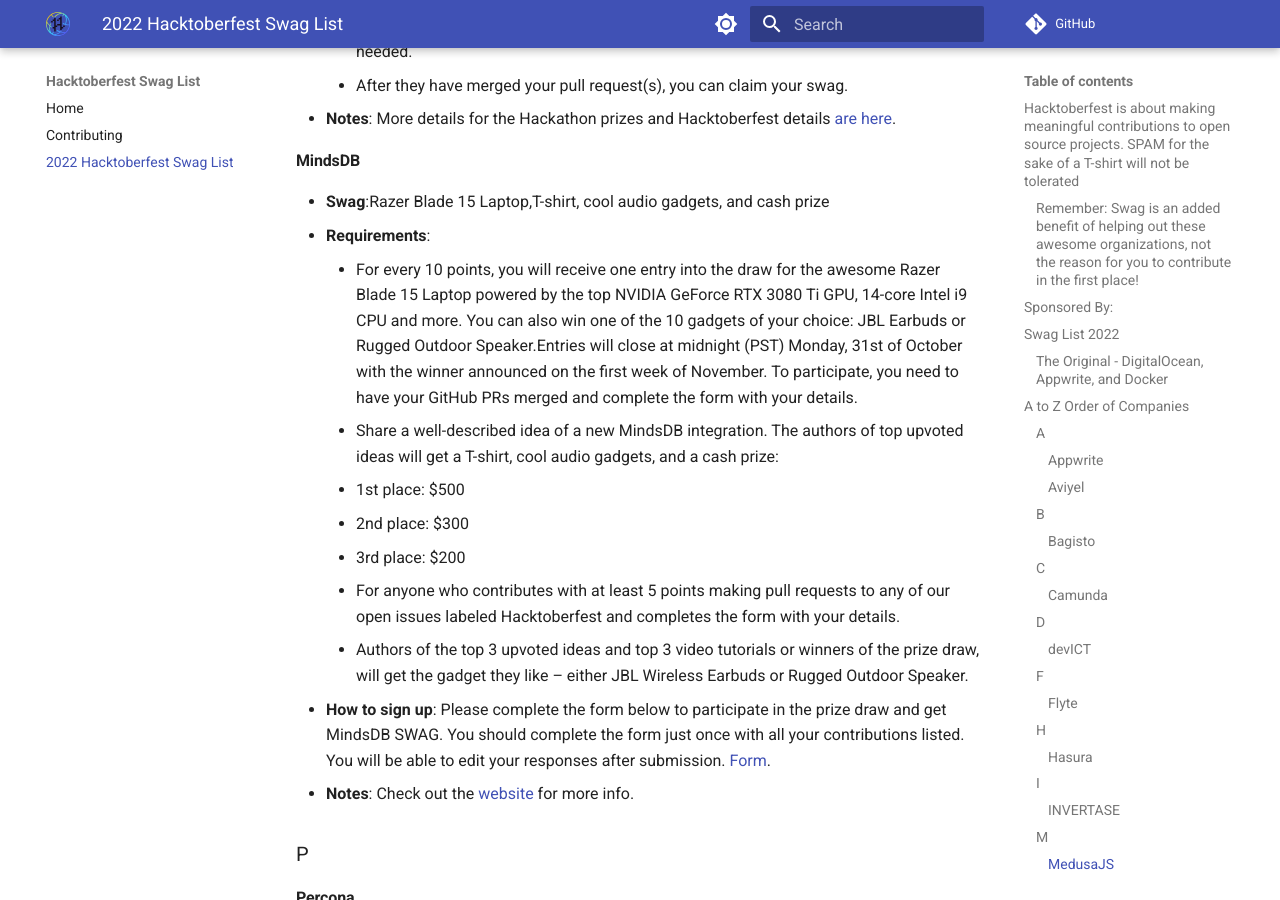
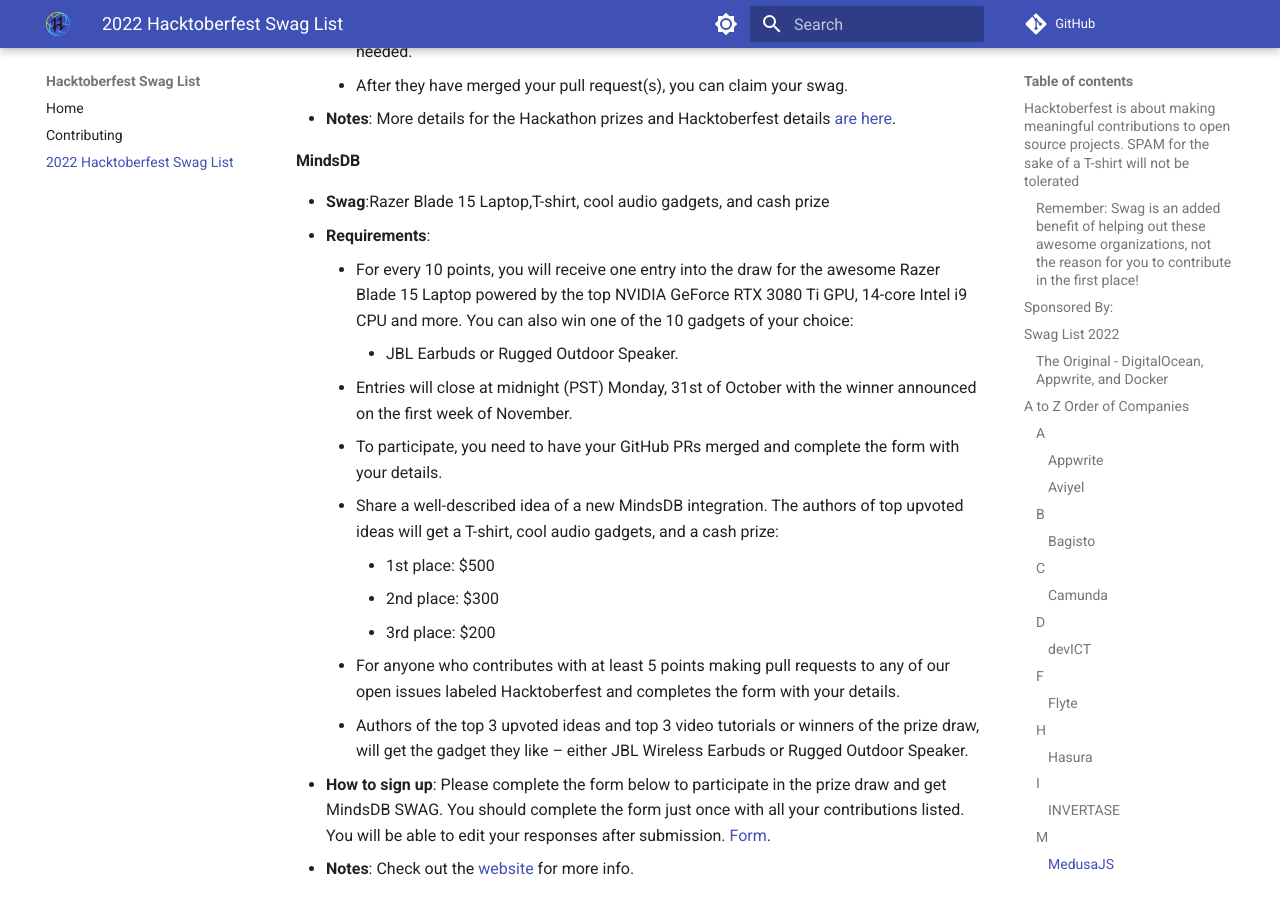
Before and after one commit to crweiner/hacktoberfest-swag-list, an MkDocs documentation site: the page built from docs/list.md, in a window 1280 px wide and 900 px high, scrolled down 5369 px. Built offline with MkDocs 1.6.1 and Material for MkDocs 9.7.7, drawn with Linux system fonts in a browser that asks for light colours; comment, search, counter and statistics services are not loaded.

Commit message:
Make the bots happy

```diff
--- a/docs/list.md
+++ b/docs/list.md
@@ -155,12 +155,13 @@
 - **Swag**:Razer Blade 15 Laptop,T-shirt, cool audio gadgets, and cash prize
 - **Requirements**:
     - For every 10 points, you will receive one entry into the draw for the awesome Razer Blade 15 Laptop powered by the top NVIDIA GeForce RTX 3080 Ti GPU, 14-core Intel i9 CPU and more. You can also win one of the 10 gadgets of your choice:
-      JBL Earbuds or Rugged Outdoor Speaker.Entries will close at midnight (PST) Monday, 31st of October with the winner announced on the first week of November.
-      To participate, you need to have your GitHub PRs merged and complete the form with your details.
+        - JBL Earbuds or Rugged Outdoor Speaker.
+    - Entries will close at midnight (PST) Monday, 31st of October with the winner announced on the first week of November.
+    - To participate, you need to have your GitHub PRs merged and complete the form with your details.
     - Share a well-described idea of a new MindsDB integration. The authors of top upvoted ideas will get a T-shirt, cool audio gadgets, and a cash prize:
-       - 1st place: $500
-       - 2nd place: $300
-       - 3rd place: $200
+        - 1st place: $500
+        - 2nd place: $300
+        - 3rd place: $200
     - For anyone who contributes with at least 5 points making pull requests to any of our open issues labeled Hacktoberfest and completes the form with your details.
     - Authors of the top 3 upvoted ideas and top 3 video tutorials or winners of the prize draw, will get the gadget they like – either JBL Wireless Earbuds or Rugged Outdoor Speaker.
 - **How to sign up**: Please complete the form below to participate in the prize draw and get MindsDB SWAG.
```
